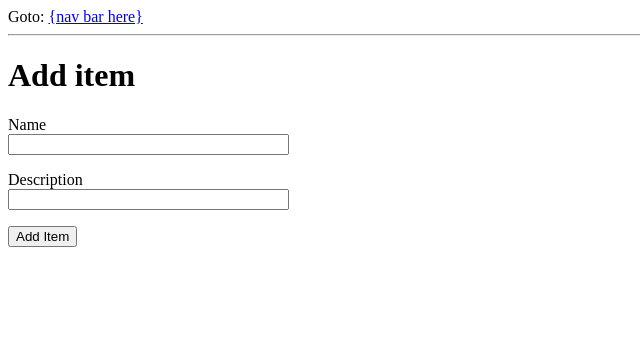
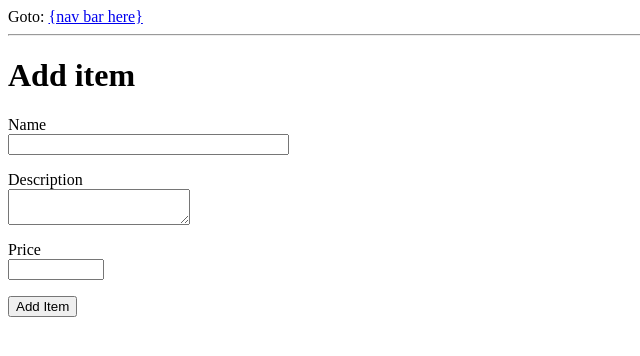
Before and after one commit to AdityaSJoshi/DukanDigital, a Flask app: template client_GUI/templates/add_item.html in a window 1280 px wide. Shown: the top 356 px of the page, without its empty margins (0-640 px from the left). Run offline with Flask 2, Linux system fonts and the light colour scheme; the template is opened without the code that fills it: values that come from a table or form of the project are taken from there, others are empty.

Commit message:
backing stuff before checkout

```diff
--- a/client_GUI/add_product.py
+++ b/client_GUI/add_product.py
@@ -1,10 +1,10 @@
 from flask_wtf import FlaskForm
-from wtforms import StringField, PasswordField, BooleanField, SubmitField, IntegerField
-from wtforms.validators import DataRequired
+from wtforms import StringField, PasswordField, BooleanField, SubmitField, IntegerField,TextAreaField
+from wtforms.validators import DataRequired, NumberRange
 
 class item(FlaskForm):
     name = StringField('Name', validators=[DataRequired()])
-    description = StringField('Description', validators=[DataRequired()])
-    price = IntegerField('Price',validators=[DataRequired()])
+    description = TextAreaField('Description', validators=[DataRequired()])
+    price = IntegerField('Price',validators=[DataRequired(),NumberRange(min=0, max=1000000)])
     #remember_me = BooleanField('Some check mark kinda')
     submit = SubmitField('Add Item')
--- a/client_GUI/main.py
+++ b/client_GUI/main.py
@@ -15,15 +15,16 @@ def index():
 @app.route('/new_item')
 def add_item():
     form = item()
-    return render_template('add_item.html', title='Sign In', form=form)
+    return render_template('add_item.html', title='It is done?', form=form)
 
 @app.route('/new_item', methods=['GET', 'POST'])
 def login():
     form = item()
+    print(form.validate_on_submit())
     if form.validate_on_submit():
-        flash('Login requested for user {}, remember_me={}'.format(
-            form.name.data, form.remember_me.data))
-        return redirect('/index')
+        flash('Item Added by user {} \n {} \n{}' .format(
+            form.name.data,form.description.data,form.price))
+        return redirect('/success')
     return render_template('add_item.html', title='New item', form=form)
 
 
--- a/client_GUI/templates/add_item.html
+++ b/client_GUI/templates/add_item.html
@@ -13,18 +13,19 @@
         </p>
         <p>
             {{ form.description.label }}<br>
-            {{ form.description(size=32) }}<br>
+            {{ form.description(width=32) }}<br>
             {% for error in form.description.errors %}
             <span style="color: red;">[{{ error }}]</span>
             {% endfor %}
         </p>
-        <!--p>{{ form.remember_me() }} {{ form.remember_me.label }}</p-->
-        <p>{{ form.submit() }}</p>
         <p>
-            {{ form.Price.label }}<br>
+            {{ form.price.label }}<br>
+            {{ form.price }}<br>
             {% for error in form.description.errors %}
             <span style="color: red;">[{{ error }}]</span>
             {% endfor %}
         </p>
+        <p>{{ form.submit() }}</p>
+
     </form>
 {% endblock %}
```
Also changed, not shown: client_GUI/templates/styles.css (added).
